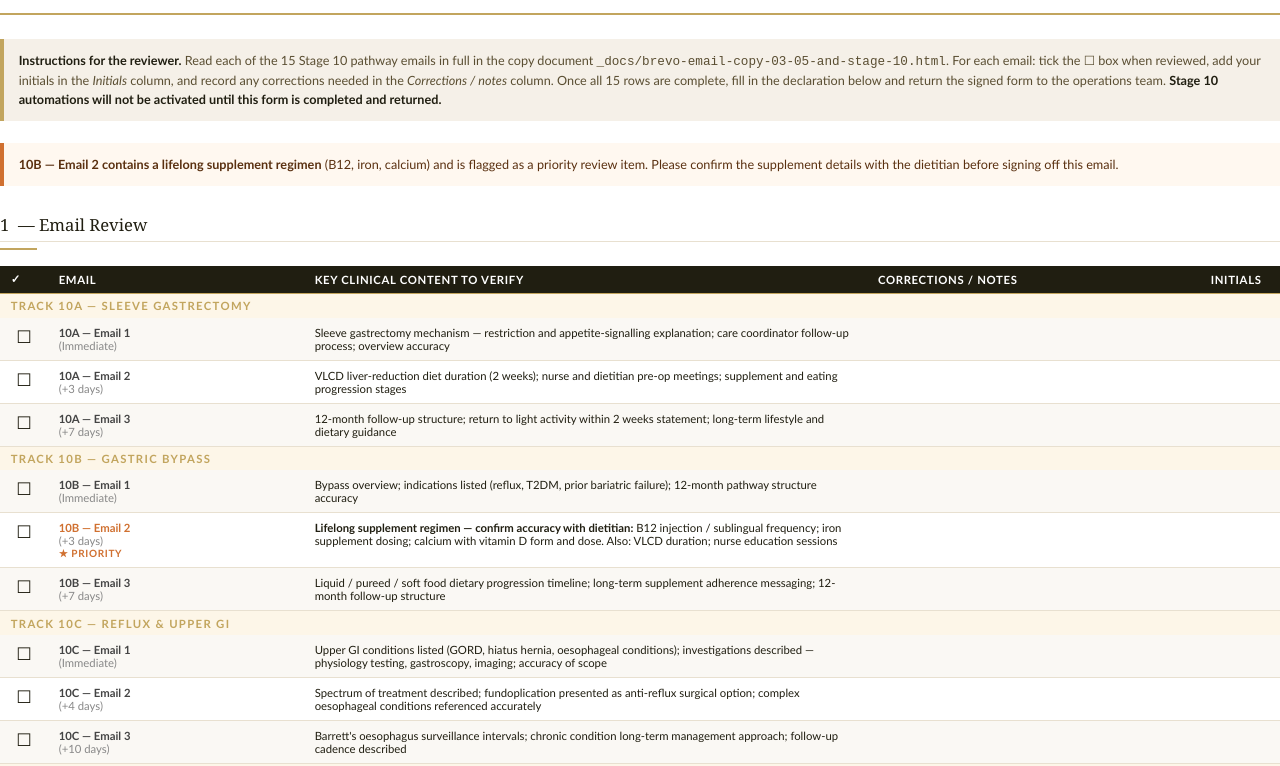
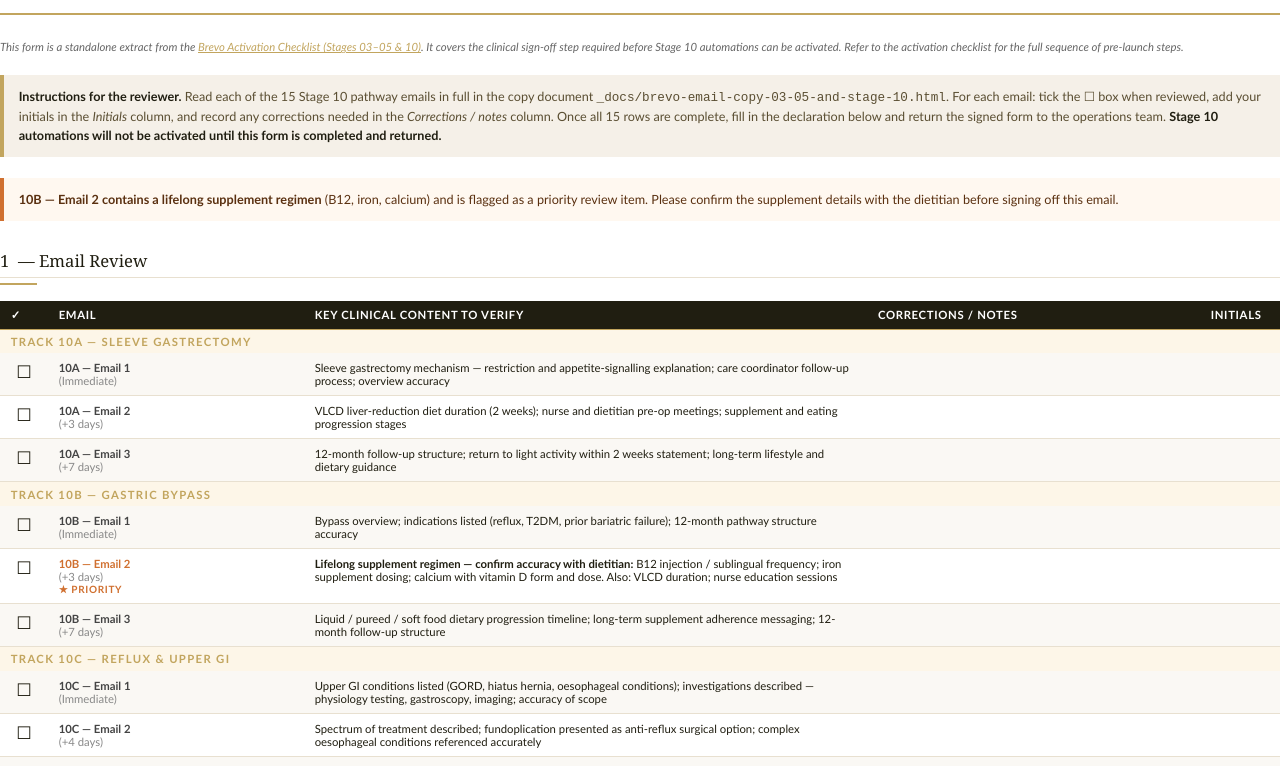
Before and after one commit to Meridian-GI-Metabolic/meridianhealth, a website: page _docs/stage-10-clinical-signoff-checklist.html in a window 1280 px wide. Shown: the part 91-857 px from the top of the page. Drawn offline with Linux system fonts and the light colour scheme.

Commit message:
Add back-link to activation checklist from clinical sign-off form
Task: Add a link back to the activation checklist from the clinical sign-off form

The standalone Stage 10 clinical sign-off form (_docs/stage-10-clinical-signoff-checklist.html)
had no reference to its parent document. A clinician picking up the form in isolation had no
way to locate the activation checklist or understand the broader context.

Change:
- Added a brief italic note immediately after the page header and before the instructions
  block in stage-10-clinical-signoff-checklist.html
- The note links to brevo-stage-03-05-and-10-activation-checklist.html (relative path,
  both files are in the same _docs/ directory)
- Explains that this form is a standalone extract covering the clinical sign-off step,
  and directs readers to the activation checklist for the full pre-launch sequence
- Styled using the existing .note class with the document's gold (#c2a55e) link colour

No other files were changed. No deviations from the task spec.

Replit-Task-Id: 3a1152e7-5cc4-4cbd-aa15-5d3ed0eb4d62

```diff
--- a/_docs/stage-10-clinical-signoff-checklist.html
+++ b/_docs/stage-10-clinical-signoff-checklist.html
@@ -64,6 +64,13 @@
   <h1>Stage 10 Clinical Sign-Off Checklist</h1>
   <p class="subtitle">Pathway Nurture Emails — 15 Emails across Tracks 10A–10E &nbsp;·&nbsp; For clinician / nurse lead review</p>
 </div>
+
+<p class="note" style="margin: 0 0 14pt; font-size: 8.5pt; color: #666;">
+  This form is a standalone extract from the
+  <a href="brevo-stage-03-05-and-10-activation-checklist.html" style="color: #c2a55e;">Brevo Activation Checklist (Stages 03–05 &amp; 10)</a>.
+  It covers the clinical sign-off step required before Stage 10 automations can be activated.
+  Refer to the activation checklist for the full sequence of pre-launch steps.
+</p>
 
 <div class="instructions">
   <strong>Instructions for the reviewer.</strong> Read each of the 15 Stage 10 pathway emails in full in the copy document
```
